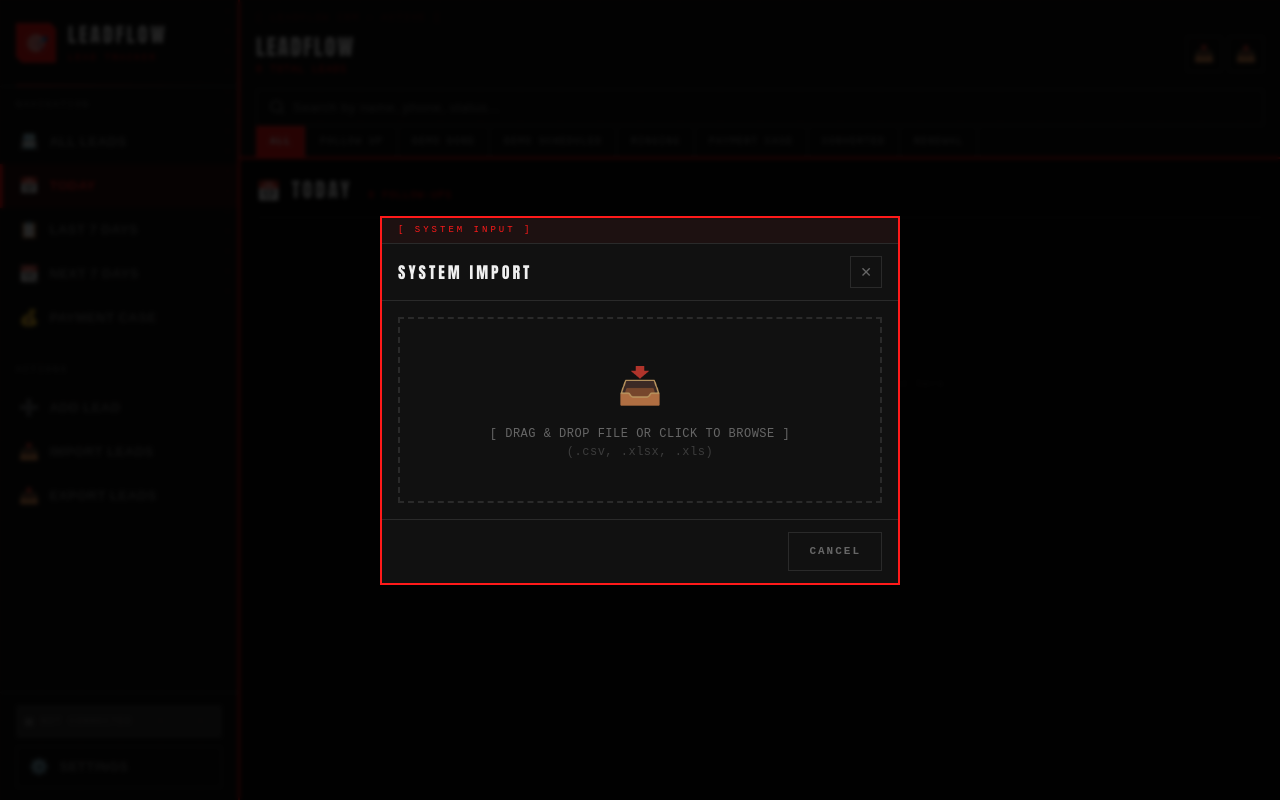
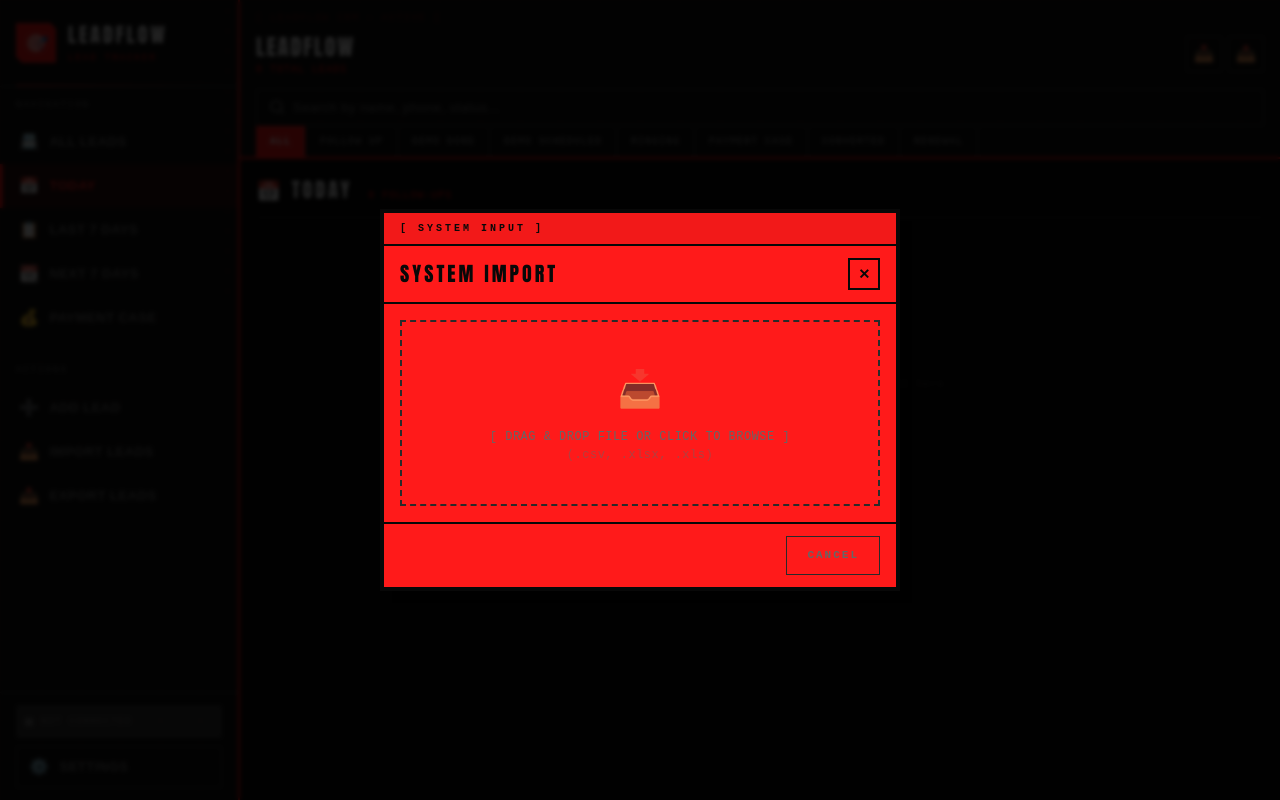
Before and after one commit to prashant-thakur-dev/sales-crm-app, a React (Vite) app: page / in a window 1280 px wide. Both pictures are taken after a click on the button "Import". Built offline with nearby package versions, Linux system fonts and the light colour scheme.

Commit message:
style: switch modals to intense neon red background with black borders

```diff
--- a/src/index.css
+++ b/src/index.css
@@ -731,8 +731,8 @@ input::placeholder, textarea::placeholder { color: var(--color-neo-muted); }
 }
 
 .modal-drawer {
-  background: var(--color-neo-panel);
-  border: 2px solid var(--color-neo-red);
+  background: var(--color-neo-red);
+  border: 4px solid var(--color-neo-black);
   border-bottom: none;
   width: 100%;
   max-width: 520px;
@@ -740,30 +740,32 @@ input::placeholder, textarea::placeholder { color: var(--color-neo-muted); }
   display: flex;
   flex-direction: column;
   position: relative;
+  box-shadow: 12px 12px 0px rgba(0,0,0,0.4);
 }
 @media (min-width: 640px) {
   .modal-drawer {
-    border: 2px solid var(--color-neo-red);
+    border: 4px solid var(--color-neo-black);
     max-height: 88vh;
   }
 }
 .modal-drawer::before {
   content: '[ SYSTEM INPUT ]';
   font-family: var(--font-mono);
-  font-size: 9px;
+  font-size: 10px;
+  font-weight: 700;
   letter-spacing: 3px;
-  color: var(--color-neo-red);
+  color: var(--color-neo-black);
   display: block;
-  padding: 6px 16px;
-  background: rgba(255,26,26,0.05);
-  border-bottom: 1px solid var(--color-neo-border);
+  padding: 8px 16px;
+  background: rgba(0,0,0,0.05);
+  border-bottom: 2px solid var(--color-neo-black);
 }
 
 .modal-drawer-handle {
   display: block;
   width: 40px;
-  height: 3px;
-  background: var(--color-neo-red);
+  height: 4px;
+  background: var(--color-neo-black);
   margin: 0 auto 0;
 }
 
@@ -772,29 +774,31 @@ input::placeholder, textarea::placeholder { color: var(--color-neo-muted); }
   align-items: center;
   justify-content: space-between;
   padding: 12px 16px;
-  border-bottom: 1px solid var(--color-neo-border);
+  border-bottom: 2px solid var(--color-neo-black);
 }
 .modal-title {
   font-family: var(--font-display);
-  font-size: 16px;
+  font-size: 20px;
   letter-spacing: 3px;
   text-transform: uppercase;
-  color: var(--color-neo-text);
+  color: var(--color-neo-black);
 }
 .modal-close {
   width: 32px;
   height: 32px;
-  border: 1px solid var(--color-neo-border);
-  color: var(--color-neo-muted);
+  border: 2px solid var(--color-neo-black);
+  color: var(--color-neo-black);
   font-size: 14px;
+  font-weight: bold;
   display: flex;
   align-items: center;
   justify-content: center;
   transition: all 0.15s;
+  background: transparent;
 }
 .modal-close:hover {
-  border-color: var(--color-neo-red);
-  color: var(--color-neo-red);
+  background: var(--color-neo-black);
+  color: white;
 }
 
 .modal-body {
@@ -807,7 +811,7 @@ input::placeholder, textarea::placeholder { color: var(--color-neo-muted); }
 }
 .modal-footer {
   padding: 12px 16px;
-  border-top: 1px solid var(--color-neo-border);
+  border-top: 2px solid var(--color-neo-black);
   display: flex;
   gap: 8px;
   justify-content: flex-end;
```
